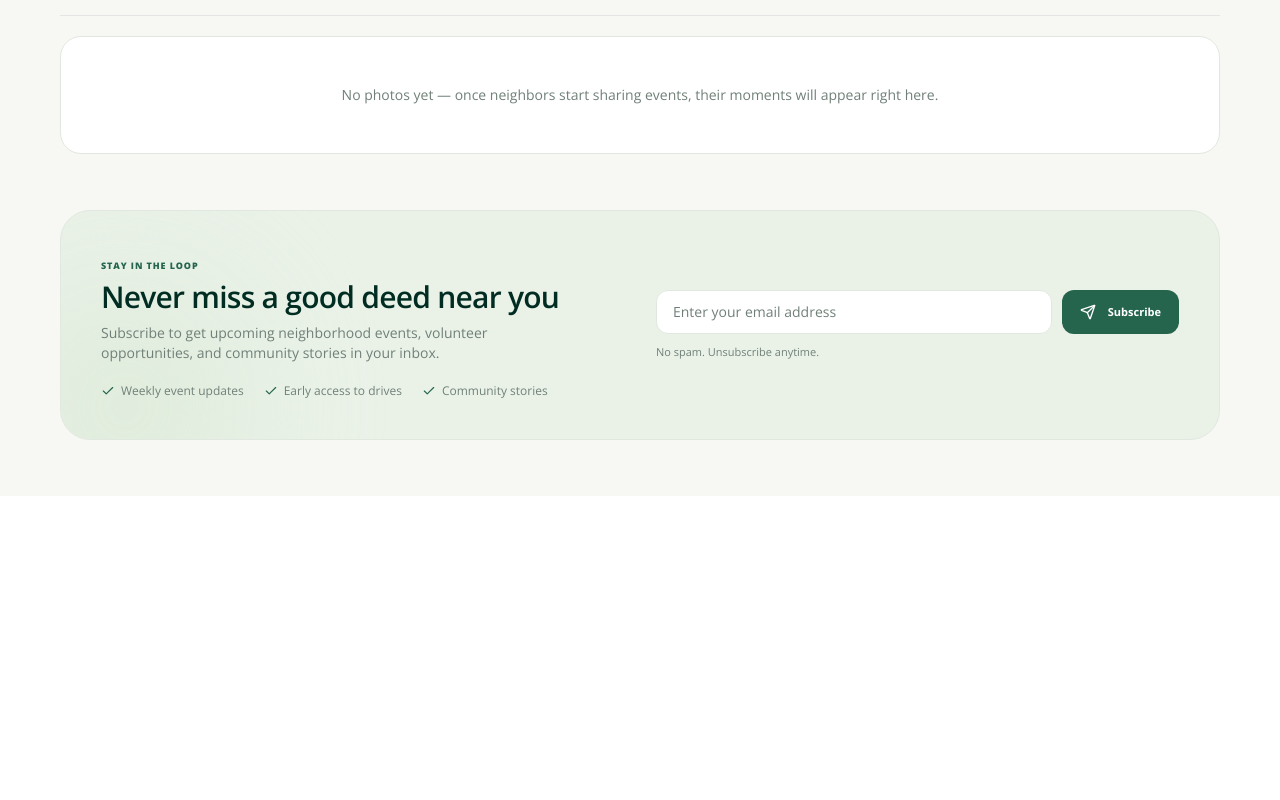
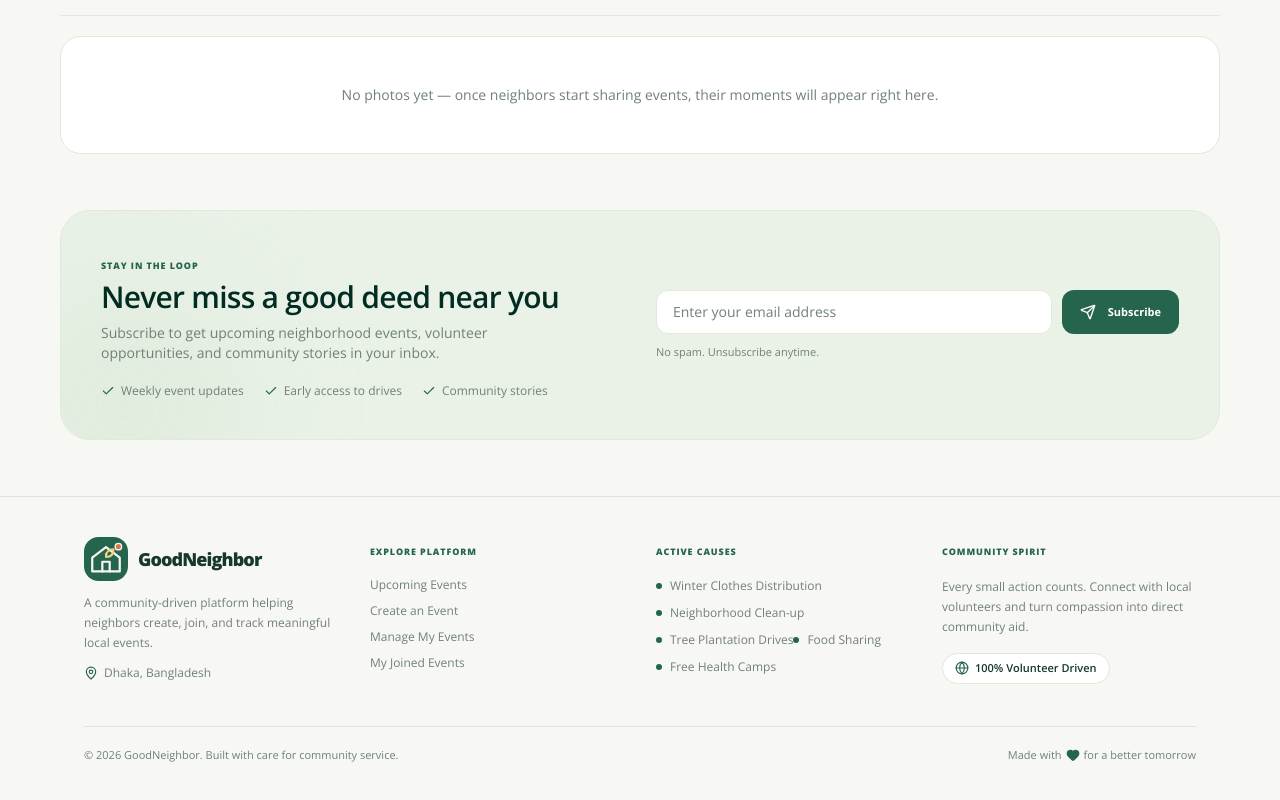
Before and after one commit to codewithjakaria/GoodNeighbor-Client, a Next.js app: page / in a window 1280 px wide. Shown: the part 1455-2255 px from the top of the page. Before the commit the page ends 1951 px from the top, so only its background shows below. Built offline with nearby package versions, Linux system fonts and the light colour scheme; no server answers.

Commit message:
Footer Section commit

```diff
--- a/src/app/layout.tsx
+++ b/src/app/layout.tsx
@@ -1,5 +1,6 @@
 import type { Metadata } from "next";
 import { Open_Sans } from "next/font/google";
+import Footer from "@/components/Footer";
 import "./globals.css";
 
 const openSans = Open_Sans({
@@ -18,7 +19,10 @@ export default function RootLayout({ children }: LayoutProps<"/">) {
       lang="en"
       className={openSans.variable}
     >
-      <body className="min-h-full flex flex-col antialiased">{children}</body>
+      <body className="min-h-full flex flex-col antialiased">
+        {children}
+        <Footer />
+      </body>
     </html>
   );
 }
--- /dev/null
+++ b/src/components/Footer.tsx
@@ -0,0 +1,104 @@
+import Link from "next/link";
+import { Globe, Heart, MapPin } from "lucide-react";
+
+const exploreLinks = [
+  { label: "Upcoming Events", href: "/events" },
+  { label: "Create an Event", href: "/create-event" },
+  { label: "Manage My Events", href: "/my-events" },
+  { label: "My Joined Events", href: "/joined-events" },
+];
+
+const activeCauses = [
+  "Winter Clothes Distribution",
+  "Neighborhood Clean-up",
+  "Tree Plantation Drives",
+  "Food Sharing",
+  "Free Health Camps",
+];
+
+export default function Footer() {
+  return (
+    <footer className="border-t border-emerald-950/10 bg-[var(--nav-background)] dark:border-emerald-100/10">
+      <div className="mx-auto w-full max-w-[1160px] px-4 py-10 sm:px-6">
+        <div className="grid grid-cols-1 gap-8 sm:grid-cols-2 xl:grid-cols-4">
+          <div>
+            <Link
+              className="flex w-fit items-center gap-2.5 text-lg font-extrabold tracking-[-0.05em] text-[var(--nav-ink)] no-underline"
+              href="/"
+              aria-label="GoodNeighbor home"
+            >
+              <img
+                className="size-11"
+                src="/goodneighbor-symbol.svg"
+                alt=""
+                width="44"
+                height="44"
+              />
+              <span>GoodNeighbor</span>
+            </Link>
+            <p className="mt-3 max-w-xs text-xs leading-5 text-[var(--nav-muted)]">
+              A community-driven platform helping neighbors create, join, and
+              track meaningful local events.
+            </p>
+            <p className="mt-3 inline-flex items-center gap-1.5 text-xs text-[var(--nav-muted)]">
+              <MapPin className="size-3.5 text-[var(--nav-green)]" aria-hidden="true" />
+              Dhaka, Bangladesh
+            </p>
+          </div>
+
+          <nav aria-label="Explore platform">
+            <span className="latest-event-eyebrow">Explore Platform</span>
+            <ul className="mt-4 space-y-2.5 text-xs text-[var(--nav-muted)]">
+              {exploreLinks.map((link) => (
+                <li key={link.href}>
+                  <Link
+                    className="text-inherit no-underline transition-colors hover:text-[var(--nav-green)]"
+                    href={link.href}
+                  >
+                    {link.label}
+                  </Link>
+                </li>
+              ))}
+            </ul>
+          </nav>
+
+          <div>
+            <span className="latest-event-eyebrow">Active Causes</span>
+            <ul className="mt-4 space-y-2.5 text-xs text-[var(--nav-muted)]">
+              {activeCauses.map((cause) => (
+                <li className="inline-flex items-center gap-2" key={cause}>
+                  <span
+                    className="size-1.5 shrink-0 rounded-full bg-[var(--nav-green)]"
+                    aria-hidden="true"
+                  />
+                  {cause}
+                </li>
+              ))}
+            </ul>
+          </div>
+
+          <div>
+            <span className="latest-event-eyebrow">Community Spirit</span>
+            <p className="mt-4 max-w-xs text-xs leading-5 text-[var(--nav-muted)]">
+              Every small action counts. Connect with local volunteers and turn
+              compassion into direct community aid.
+            </p>
+            <span className="mt-4 inline-flex w-fit items-center gap-1.5 rounded-full border border-[var(--nav-line)] bg-[var(--background)] px-3 py-1.5 text-[11px] font-semibold text-[var(--nav-ink)]">
+              <Globe className="size-3.5 text-[var(--nav-green)]" aria-hidden="true" />
+              100% Volunteer Driven
+            </span>
+          </div>
+        </div>
+
+        <div className="mt-10 flex flex-col items-center justify-between gap-2 border-t border-emerald-950/10 pt-5 text-[11px] text-[var(--nav-muted)] dark:border-emerald-100/10 sm:flex-row">
+          <p>© {new Date().getFullYear()} GoodNeighbor. Built with care for community service.</p>
+          <p className="inline-flex items-center gap-1">
+            Made with{" "}
+            <Heart className="size-3.5 fill-current text-[var(--nav-green)]" aria-hidden="true" />{" "}
+            for a better tomorrow
+          </p>
+        </div>
+      </div>
+    </footer>
+  );
+}
```
